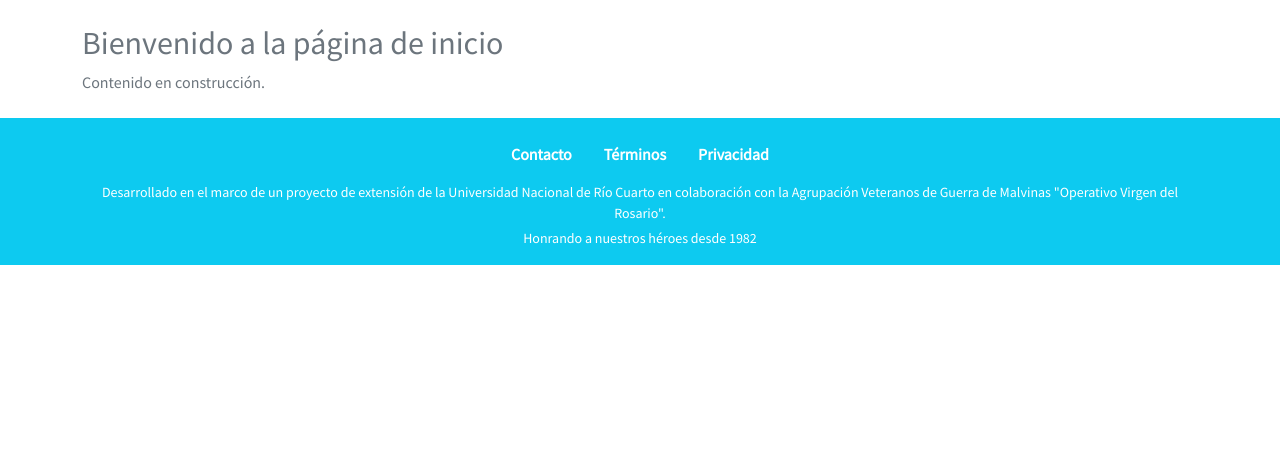
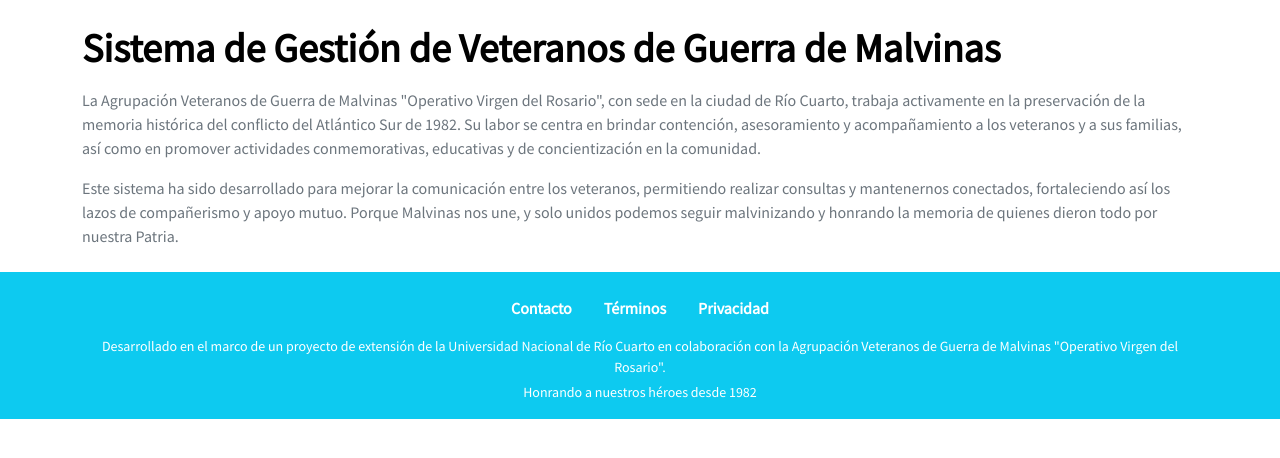
Before and after one commit to AlieniAgustin/proyecto-malvinas-unrc-2025, a Flask app: page / in a window 1280 px wide. Shown: the part 76-534 px from the top of the page. Run offline with Flask 3, Linux system fonts and the light colour scheme.

Commit message:
modify start.html

```diff
--- a/app/templates/start.html
+++ b/app/templates/start.html
@@ -3,6 +3,11 @@
 {% block title %}Inicio{% endblock %}
 
 {% block content %}
-  <h2>Bienvenido a la página de inicio</h2>
-  <p>Contenido en construcción.</p>
+  <h1 class="text-black fw-bold mb-3">Sistema de Gestión de Veteranos de Guerra de Malvinas</h1>
+  <p class="text-secondary">
+    La Agrupación Veteranos de Guerra de Malvinas "Operativo Virgen del Rosario", con sede en la ciudad de Río Cuarto, trabaja activamente en la preservación de la memoria histórica del conflicto del Atlántico Sur de 1982. Su labor se centra en brindar contención, asesoramiento y acompañamiento a los veteranos y a sus familias, así como en promover actividades conmemorativas, educativas y de concientización en la comunidad.
+  </p>
+  <p class="text-secondary">
+    Este sistema ha sido desarrollado para mejorar la comunicación entre los veteranos, permitiendo realizar consultas y mantenernos conectados, fortaleciendo así los lazos de compañerismo y apoyo mutuo. Porque Malvinas nos une, y solo unidos podemos seguir malvinizando y honrando la memoria de quienes dieron todo por nuestra Patria.
+  </p>
 {% endblock %}
```
